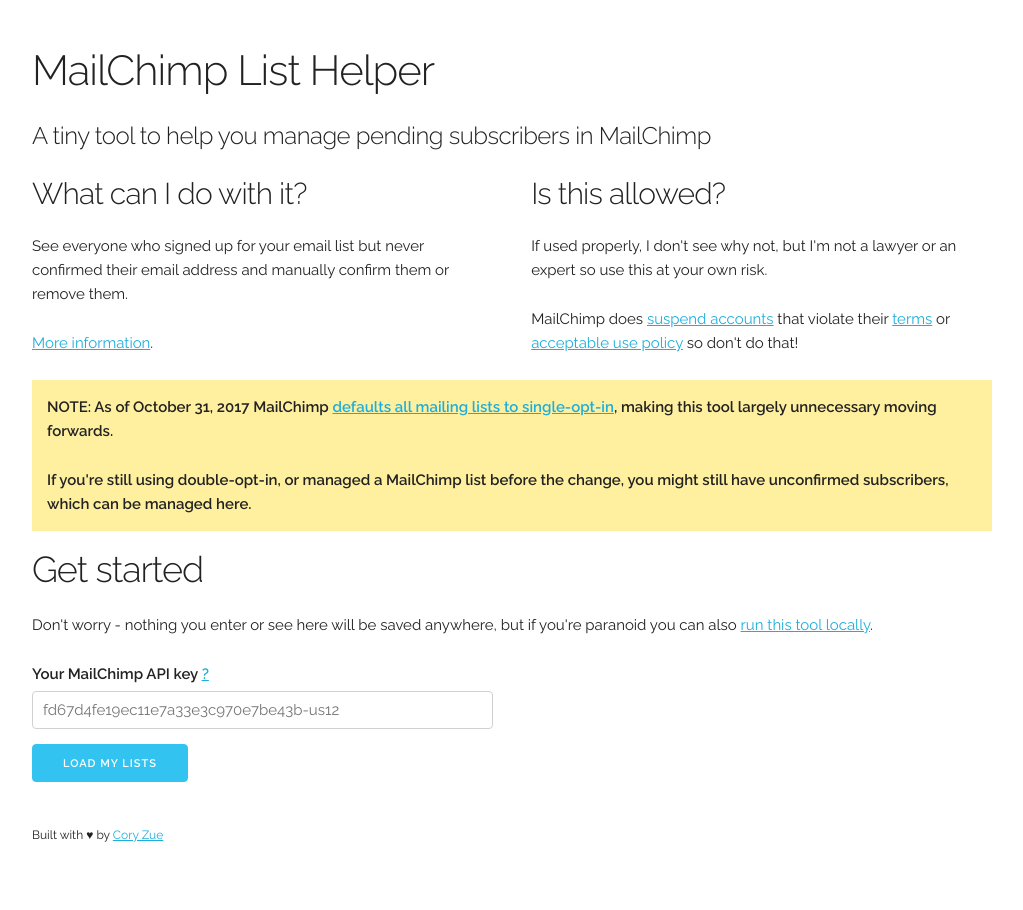
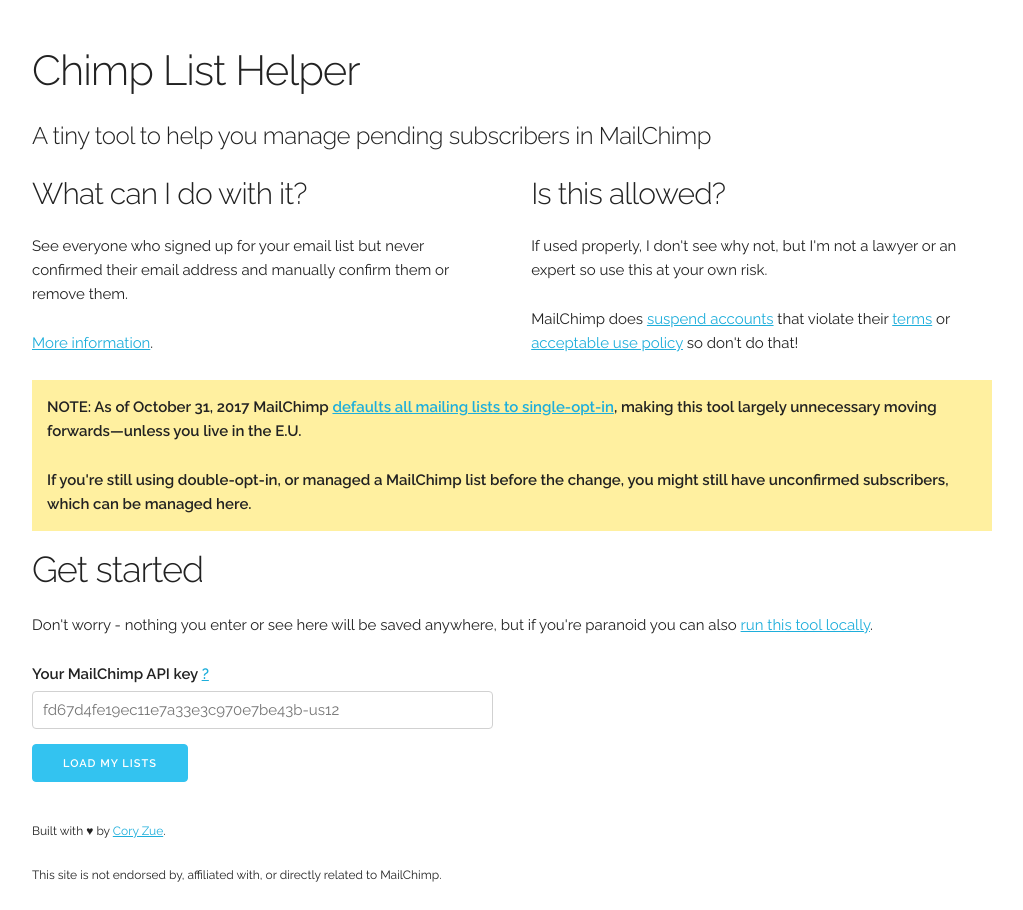
Before and after one commit to czue/mailchimp-list-manager, a Flask app: page / in a window 1280 px wide. Shown: the whole page, without its empty margins (128-1151 px from the left). Before the commit the page ends 842 px from the top, so only its background shows below. Run offline with Flask 2, Linux system fonts and the light colour scheme; some libraries are stand-ins or nearby versions.

Commit message:
update copy / remove mailchimp name

```diff
--- a/templates/home.html
+++ b/templates/home.html
@@ -2,7 +2,7 @@
 <html lang="en">
 <head>
     <meta charset="utf-8">
-    <title>MailChimp List Helper</title>
+    <title>Chimp List Helper - Manage Pending Subscribers in MailChimp</title>
     <meta name="description" content="A tiny tool to help you manage pending subscribers in MailChimp">
     <meta name="keywords" content="mailchimp, pending, members, lost, subscribe, api">
     <meta name="author" content="Cory Zue">
@@ -25,7 +25,7 @@
 <div class="container">
     <div class="row">
         <section class="header">
-            <h2>MailChimp List Helper</h2>
+            <h2>Chimp List Helper</h2>
             <h5>A tiny tool to help you manage pending subscribers in MailChimp</h5>
         </section>
     </div>
@@ -51,7 +51,7 @@
             <p>
                     NOTE: As of October 31, 2017 MailChimp
                     <a href="https://blog.mailchimp.com/why-single-opt-in-and-an-update-for-our-eu-customers/">defaults all mailing lists to single-opt-in</a>,
-                    making this tool largely unnecessary moving forwards.
+                    making this tool largely unnecessary moving forwards&mdash;unless you live in the E.U.
             </p>
             <p class="nomargin">
                     If you're still using double-opt-in, or managed a MailChimp list before the change,
@@ -113,7 +113,10 @@
 <footer>
     <div class="container">
         <div class="row">
-            <small>Built with &hearts; by <a href="http://www.coryzue.com">Cory Zue</a></small>
+            <small>
+                <p>Built with &hearts; by <a href="http://www.coryzue.com">Cory Zue</a>.</p>
+                <p>This site is not endorsed by, affiliated with, or directly related to MailChimp.</p>
+            </small>
         </div>
     </div>
 </footer>
```
